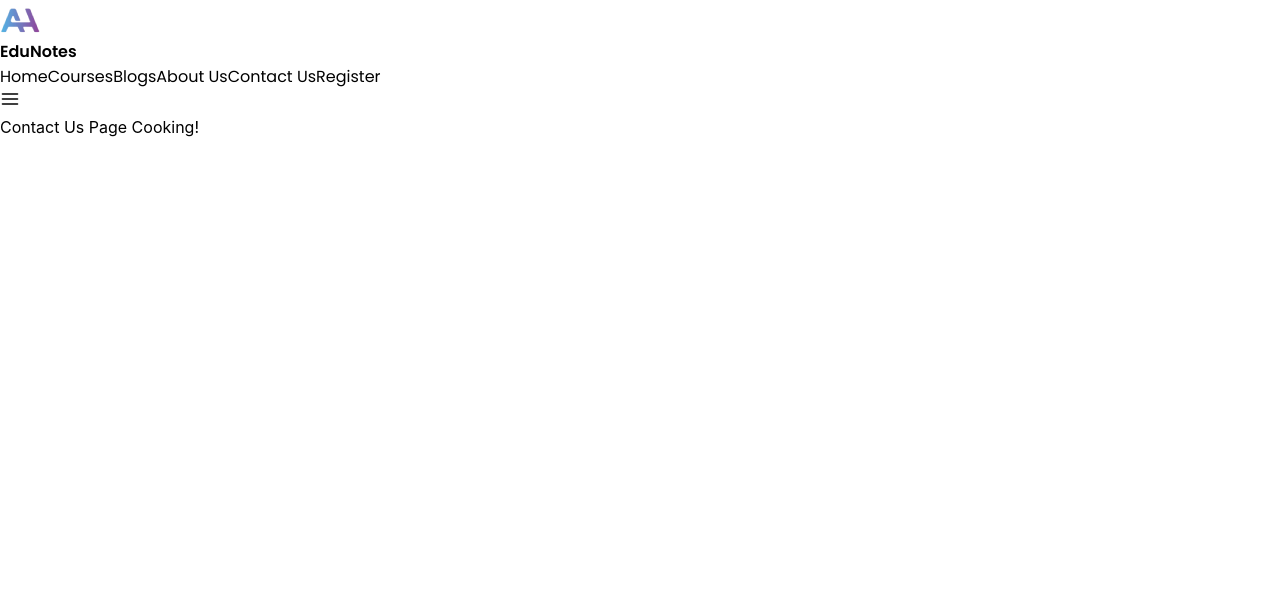
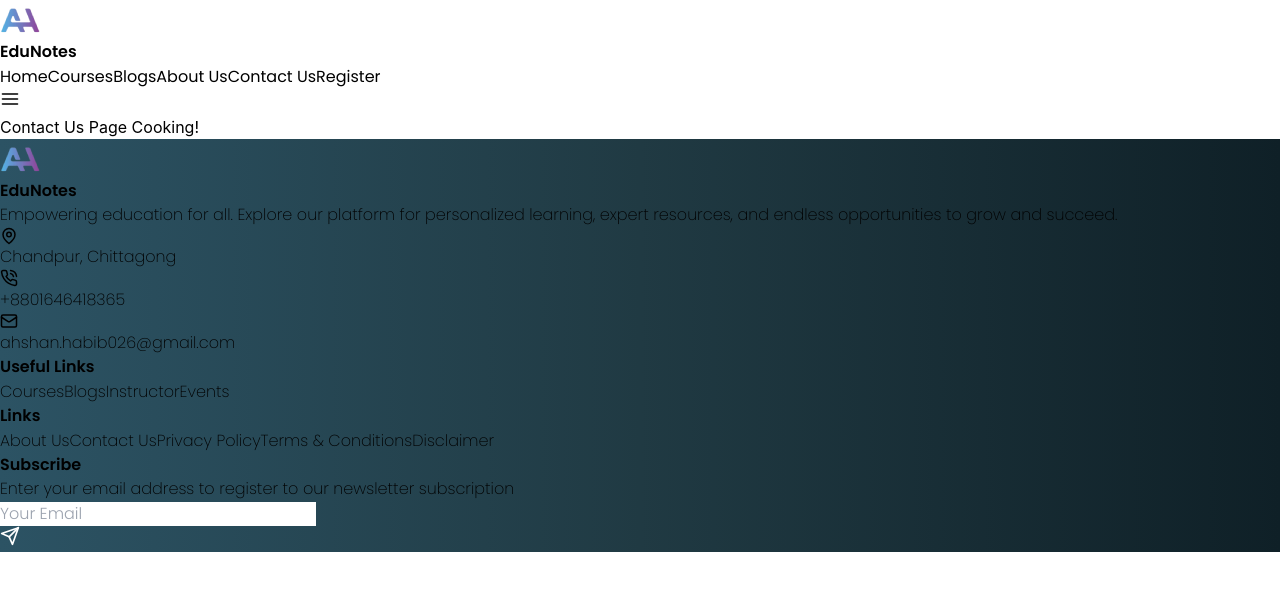
Before and after one commit to AhshanHabib26/Edu-Notes-Client, a React (Vite) app: page /contact-us in a window 1280 px wide. Shown: the top 590 px of the page. Built offline with nearby package versions, Linux system fonts and the light colour scheme.

Commit message:
Footer Added

```diff
--- a/src/components/layout/MainLayout.tsx
+++ b/src/components/layout/MainLayout.tsx
@@ -1,11 +1,13 @@
 import { Outlet } from "react-router-dom";
 import Nabvar from "./Nabvar";
+import Footer from "../ui/Footer";
 
 export default function MainLayout() {
   return (
     <div>
       <Nabvar />
       <Outlet />
+      <Footer />
     </div>
   );
 }
--- /dev/null
+++ b/src/components/ui/Footer.tsx
@@ -0,0 +1,25 @@
+import Styles from "../../styles/Footer.module.css";
+import Container from "../../utils/Container";
+import FooterInfo from "./Footer/FooterInfo";
+import FooterUsefulLinks from "./Footer/FooterUsefulLinks";
+import FooterLinks from "./Footer/FooterLinks";
+import FooterInput from "./Footer/FooterInput";
+
+const Footer = () => {
+  return (
+    <div className="mt-12 lg:mt-20">
+      <div className={`${Styles.FooterContainer} py-10`}>
+        <Container>
+          <div className="grid text-white grid-cols-1 md:grid-cols-2 lg:grid-cols-4 gap-5">
+           <FooterInfo/>
+           <FooterUsefulLinks/>
+            <FooterLinks/>
+            <FooterInput/>
+          </div>
+        </Container>
+      </div>
+    </div>
+  );
+};
+
+export default Footer;
--- /dev/null
+++ b/src/components/ui/Footer/FooterInfo.tsx
@@ -0,0 +1,51 @@
+import { Mail, MapPin, PhoneCall } from "lucide-react";
+import logoImg from "../../../assets/images/Logo.png";
+const FooterInfo = () => {
+  return (
+    <div>
+      <div>
+        <div className="flex items-center">
+          <img
+            className="w-[30px] h-[30px] object-cover"
+            src={logoImg}
+            alt="Website Logo"
+          />
+          <h1 className="text-xl poppins-semibold ml-1">EduNotes</h1>
+        </div>
+        <p className="text-md poppins-extralight mt-3">
+          Empowering education for all. Explore our platform for personalized
+          learning, expert resources, and endless opportunities to grow and
+          succeed.
+        </p>
+        <div className="mt-5">
+          <div className="flex items-center">
+            <MapPin size={18} />
+            <p className=" text-md poppins-extralight ml-2">
+              Chandpur, Chittagong
+            </p>
+          </div>
+          <div className="flex items-center my-2">
+            <PhoneCall size={18} />
+            <a
+              className=" text-md poppins-extralight ml-2 cursor-pointer"
+              href="tell:+8801646418365"
+            >
+              +8801646418365
+            </a>
+          </div>
+          <div className="flex items-center">
+            <Mail size={18} />
+            <a
+              className=" text-md poppins-extralight ml-2 cursor-pointer"
+              href="mailto:ahshan.habib26@gmail.com"
+            >
+              ahshan.habib026@gmail.com
+            </a>
+          </div>
+        </div>
+      </div>
+    </div>
+  );
+};
+
+export default FooterInfo;
--- /dev/null
+++ b/src/components/ui/Footer/FooterInput.tsx
@@ -0,0 +1,32 @@
+import { Send } from "lucide-react";
+
+const FooterInput = () => {
+  return (
+    <div>
+      <h1 className="text-xl poppins-semibold">Subscribe</h1>
+      <div className="mt-3">
+        <p className="text-md poppins-extralight">
+          Enter your email address to register to our newsletter subscription
+        </p>
+        <div className="mt-5 relative">
+          <form action="">
+            <input
+              className="w-full h-[50px] outline-none text-md poppins-light pl-2 text-[#001D25] relative"
+              type="email"
+              required
+              placeholder="Your Email"
+            />
+            <div className=" absolute top-0 right-0 bg-[#FC4F4F]  w-[60px] h-full flex items-center justify-center cursor-pointer">
+              <button type="submit">
+                {" "}
+                <Send size={20} color="#fff" />
+              </button>
+            </div>
+          </form>
+        </div>
+      </div>
+    </div>
+  );
+};
+
+export default FooterInput;
--- /dev/null
+++ b/src/components/ui/Footer/FooterLinks.tsx
@@ -0,0 +1,43 @@
+import { Link } from "react-router-dom";
+
+const FooterLinks = () => {
+  return (
+    <div>
+      <h1 className="text-xl poppins-semibold">Links</h1>
+      <div className="mt-3">
+        <Link
+          className="block text-md poppins-extralight mb-1 hover:text-[#FC4F4F] cursor-pointer"
+          to="/"
+        >
+          About Us
+        </Link>
+        <Link
+          className="block text-md poppins-extralight mb-1 hover:text-[#FC4F4F] cursor-pointer"
+          to="/"
+        >
+          Contact Us
+        </Link>
+        <Link
+          className="block text-md poppins-extralight mb-1 hover:text-[#FC4F4F] cursor-pointer"
+          to="/"
+        >
+          Privacy Policy
+        </Link>
+        <Link
+          className="block text-md poppins-extralight mb-1 hover:text-[#FC4F4F] cursor-pointer"
+          to="/"
+        >
+          Terms & Conditions
+        </Link>
+        <Link
+          className="block text-md poppins-extralight mb-1 hover:text-[#FC4F4F] cursor-pointer"
+          to="/"
+        >
+          Disclaimer
+        </Link>
+      </div>
+    </div>
+  );
+};
+
+export default FooterLinks;
--- /dev/null
+++ b/src/components/ui/Footer/FooterUsefulLinks.tsx
@@ -0,0 +1,39 @@
+import { Link } from "react-router-dom";
+
+const FooterUsefulLinks = () => {
+  return (
+    <div>
+      <div>
+        <h1 className="text-xl poppins-semibold">Useful Links</h1>
+        <div className="mt-3">
+          <Link
+            className="block text-md poppins-extralight mb-1 hover:text-[#FC4F4F] cursor-pointer"
+            to="/"
+          >
+            Courses
+          </Link>
+          <Link
+            className="block text-md poppins-extralight mb-1 hover:text-[#FC4F4F] cursor-pointer"
+            to="/"
+          >
+            Blogs
+          </Link>
+          <Link
+            className="block text-md poppins-extralight mb-1 hover:text-[#FC4F4F] cursor-pointer"
+            to="/"
+          >
+            Instructor
+          </Link>
+          <Link
+            className="block text-md poppins-extralight mb-1 hover:text-[#FC4F4F] cursor-pointer"
+            to="/"
+          >
+            Events
+          </Link>
+        </div>
+      </div>
+    </div>
+  );
+};
+
+export default FooterUsefulLinks;
--- /dev/null
+++ b/src/styles/Footer.module.css
@@ -0,0 +1,5 @@
+.FooterContainer {
+  background: #0f2027;
+  background: -webkit-linear-gradient(to right, #2c5364, #203a43, #0f2027);
+  background: linear-gradient(to right, #2c5364, #203a43, #0f2027);
+}
```
